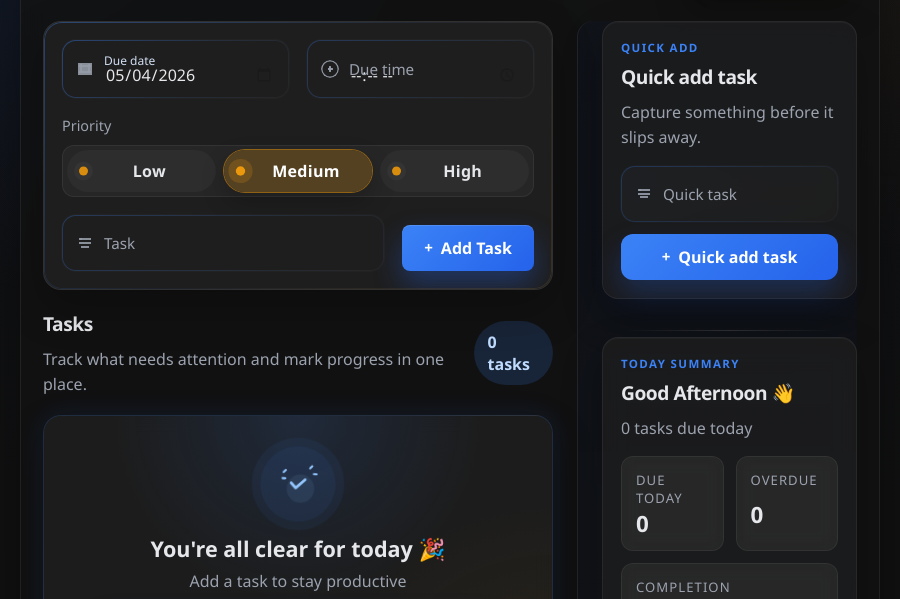
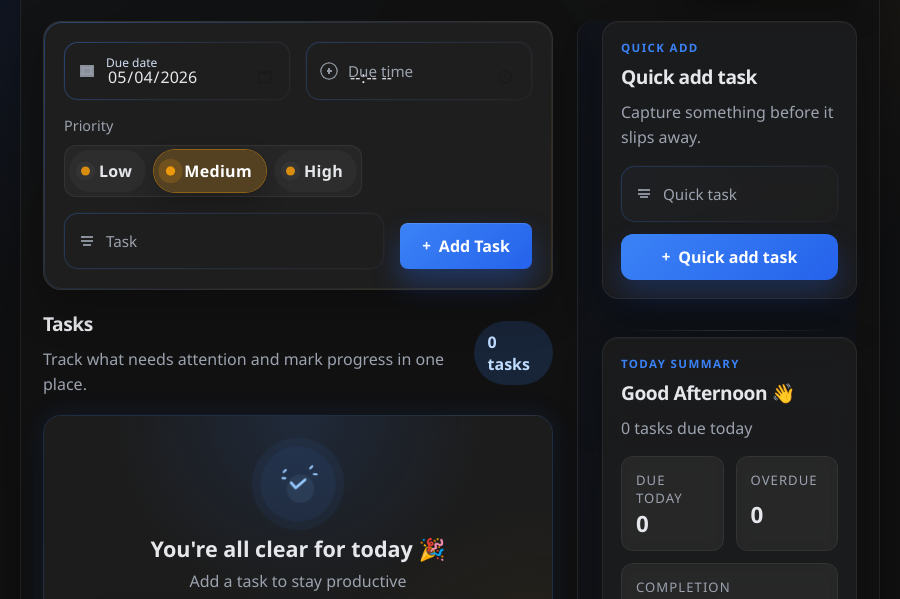
Before and after one commit to AdityaKarippadathUdai/Todo-Electron-App, an Electron app: page renderer/index.html in a window 900 px wide. Shown: the part 174-773 px from the top of the page. Drawn offline with Linux system fonts and the light colour scheme; no server answers.

Commit message:
Ui issues handled

```diff
--- a/renderer/index.html
+++ b/renderer/index.html
@@ -37,7 +37,7 @@
       <div class="dashboard-layout">
         <section class="main-section">
           <div class="controls-card">
-            <div class="field-group floating-field">
+            <div class="field-group field-date floating-field">
               <div class="input-shell input-shell-date">
                 <span class="input-icon" aria-hidden="true"></span>
                 <label class="floating-label" for="datePicker">Due date</label>
@@ -45,7 +45,7 @@
               </div>
             </div>
 
-            <div class="field-group floating-field">
+            <div class="field-group field-time floating-field">
               <div class="input-shell input-shell-time">
                 <span class="input-icon" aria-hidden="true"></span>
                 <label class="floating-label" for="timePicker">Due time</label>
@@ -53,7 +53,7 @@
               </div>
             </div>
 
-            <div class="field-group priority-field" data-priority="medium">
+            <div class="field-group field-priority priority-field" data-priority="medium">
               <label>Priority</label>
               <div class="priority-selector" role="radiogroup" aria-label="Task priority">
                 <button type="button" class="priority-pill" data-priority="low" aria-pressed="false">Low</button>
@@ -62,7 +62,7 @@
               </div>
             </div>
 
-            <div class="field-group task-field floating-field">
+            <div class="field-group field-task task-field floating-field">
               <div class="input-shell input-shell-task">
                 <span class="input-icon" aria-hidden="true"></span>
                 <label class="floating-label" for="taskInput">Task</label>
@@ -70,7 +70,7 @@
               </div>
             </div>
 
-            <button id="addBtn" type="button"><span class="btn-icon" aria-hidden="true">+</span><span>Add Task</span></button>
+            <button id="addBtn" class="field-actions" type="button"><span class="btn-icon" aria-hidden="true">+</span><span>Add Task</span></button>
           </div>
 
           <div id="reminderBanner" class="reminder-banner" aria-live="polite" hidden></div>
--- a/renderer/style.css
+++ b/renderer/style.css
@@ -203,16 +203,16 @@ h2 {
 
 .controls-card {
   position: relative;
-  gap: 18px;
-  align-items: end;
+  gap: 16px;
+  align-items: center;
   flex-wrap: wrap;
-  padding: 18px;
+  padding: 20px;
   border: 1px solid rgba(255, 255, 255, 0.08);
   border-radius: 18px;
   box-shadow:
     0 18px 42px rgba(0, 0, 0, 0.26),
     inset 0 1px 0 rgba(255, 255, 255, 0.03);
-  overflow: hidden;
+  overflow: visible;
   backdrop-filter: blur(10px);
   -webkit-backdrop-filter: blur(10px);
 }
@@ -236,11 +236,31 @@ h2 {
 .field-group {
   display: grid;
   gap: 10px;
+  min-width: 0;
   flex: 1 1 180px;
 }
 
 .task-field {
   flex: 2 1 280px;
+}
+
+.field-date,
+.field-time {
+  flex: 1 1 190px;
+}
+
+.field-task {
+  flex: 2 1 320px;
+  min-width: 260px;
+}
+
+.field-priority {
+  flex: 0 0 auto;
+  min-width: 320px;
+}
+
+.field-actions {
+  flex: 0 0 auto;
 }
 
 .field-group > label {
@@ -388,16 +408,21 @@ h2 {
 }
 
 .priority-selector {
-  display: grid;
-  grid-template-columns: repeat(3, minmax(0, 1fr));
+  display: flex;
   gap: 8px;
   padding: 4px;
   border-radius: 12px;
   background: rgba(255, 255, 255, 0.04);
   border: 1px solid rgba(255, 255, 255, 0.06);
+  white-space: nowrap;
+  width: max-content;
+  max-width: 100%;
+  flex-shrink: 0;
+  overflow: visible;
 }
 
 .priority-pill {
+  flex: 0 0 auto;
   position: relative;
   border: 0;
   border-radius: 999px;
@@ -597,6 +622,10 @@ h2 {
   top: -8px;
   height: 1px;
   background: linear-gradient(90deg, transparent, rgba(255, 255, 255, 0.12), transparent);
+}
+
+.controls-card .field-priority {
+  overflow: visible;
 }
 
 .quick-add-stack {
@@ -1496,12 +1525,34 @@ h2 {
     padding: 16px;
   }
 
+  .field-date,
+  .field-time,
+  .field-task,
+  .field-priority,
+  .field-actions {
+    flex: 1 1 100%;
+    min-width: 0;
+  }
+
+  .field-priority {
+    order: 2;
+  }
+
+  .field-task {
+    order: 1;
+  }
+
+  .field-actions {
+    order: 3;
+  }
+
   #addBtn {
     width: 100%;
   }
 
   .priority-selector {
-    grid-template-columns: 1fr;
+    width: 100%;
+    flex-wrap: wrap;
   }
 
   .input-shell input {
@@ -1514,6 +1565,11 @@ h2 {
 
   .task-title-row {
     flex-direction: column;
+  }
+
+  .priority-pill {
+    flex: 1 1 0;
+    min-width: 0;
   }
 
   .delete-btn {
```
